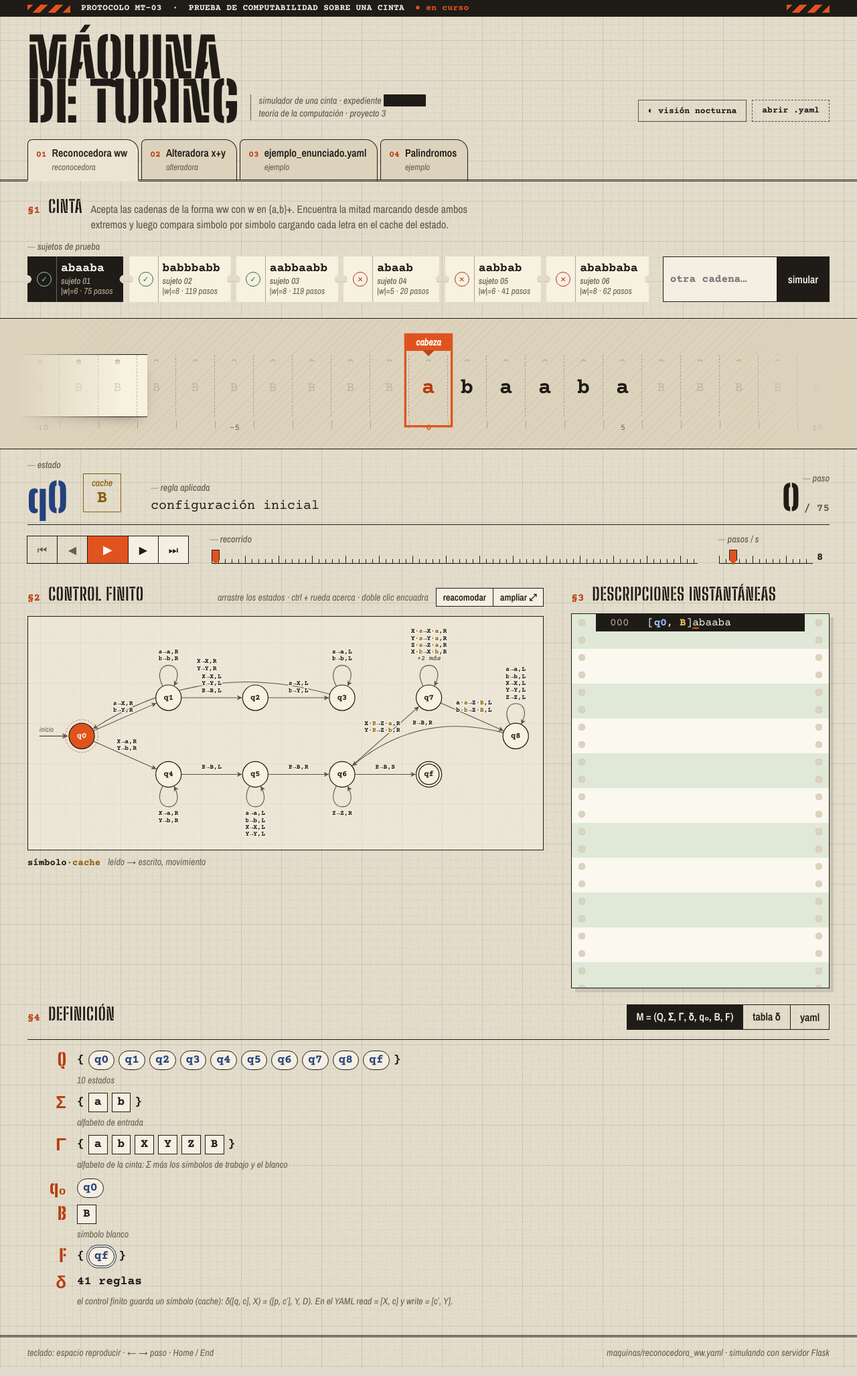
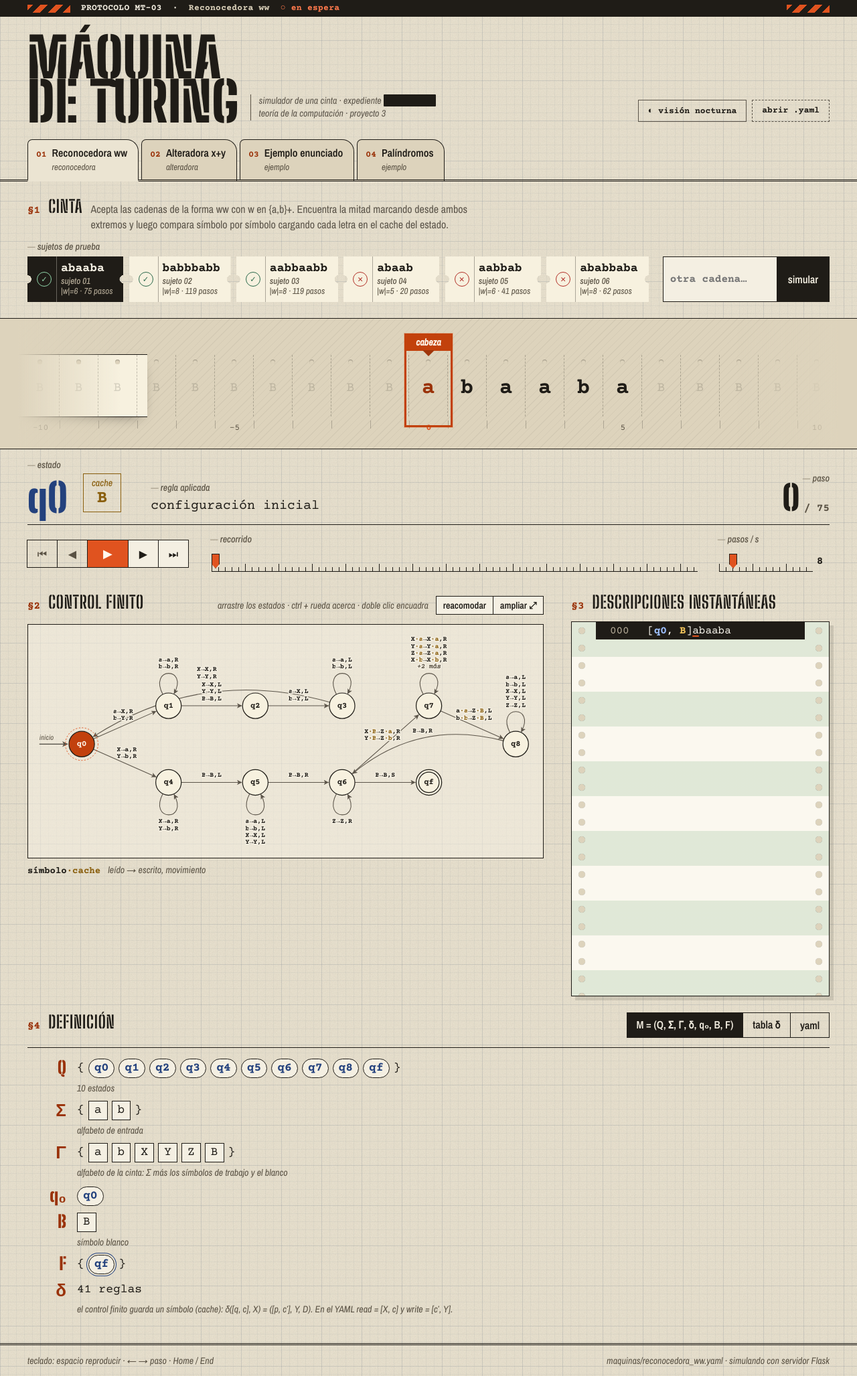
Before and after one commit to fatupopzz/proyecto3-teoria, a Flask app: page / in a window 1280 px wide. Shown: the whole page at 67% size. Run offline with Flask 3, Linux system fonts and the light colour scheme.

Commit message:
Correcciones de la auditoria UX y estetica funcional
Contraste AA en numeros de fichas, textos tenues, cabeza y estado actual;
deslizadores de 32px (2.5.8); fichas y cadenas con aria-current y
aria-pressed en vez de roles de pestana sueltos; meta descripcion y enlace
para saltar a la cinta; menos negrita para que el peso marque jerarquia;
tildes en todos los mensajes. La franja de protocolo y el REC muestran el
estado real de la prueba.

```diff
--- a/app.py
+++ b/app.py
@@ -26,15 +26,21 @@ LIMITE_PASOS_WEB = 20_000
 app = Flask(__name__, template_folder="web/templates", static_folder="web/static")
 
 
+def _titulo(archivo):
+    """ejemplo_enunciado.yaml -> Ejemplo enunciado (para las que no traen 'name')."""
+    base = os.path.splitext(archivo)[0].replace("_", " ")
+    return base[:1].upper() + base[1:]
+
+
 def listar_maquinas():
     archivos = sorted(f for f in os.listdir(CARPETA_MAQUINAS) if f.endswith((".yaml", ".yml")))
     lista = []
     for archivo in archivos:
         try:
             m = cargar_archivo(os.path.join(CARPETA_MAQUINAS, archivo))
-            nombre = m.nombre or archivo
+            nombre = m.nombre or _titulo(archivo)
         except ErrorConfiguracion:
-            nombre = archivo
+            nombre = _titulo(archivo)
         lista.append({"archivo": archivo, "nombre": nombre})
     # las dos del proyecto primero
     orden = {"reconocedora_ww.yaml": 0, "alteradora_suma_binaria.yaml": 1}
--- a/main.py
+++ b/main.py
@@ -61,7 +61,7 @@ def main():
         consola.print(f"[bold red]No existe el archivo {args.archivo}[/]")
         return 1
     except ErrorConfiguracion as e:
-        consola.print(f"[bold red]Configuracion invalida[/] en {args.archivo}, {e}")
+        consola.print(f"[bold red]Configuración inválida[/] en {args.archivo}, {e}")
         return 1
 
     mostrar_maquina(maquina, args.archivo)
--- a/maquinas/alteradora_suma_binaria.yaml
+++ b/maquinas/alteradora_suma_binaria.yaml
@@ -26,9 +26,9 @@
 mt:
   name: "Alteradora  x+y"
   description: >
-    Suma dos numeros binarios. Recorre y de derecha a izquierda llevando cada
+    Suma dos números binarios. Recorre y de derecha a izquierda llevando cada
     bit en el cache del estado y el acarreo en la familia de estados (f0..p0 /
-    f1..p1). Deja en la cinta unicamente el resultado.
+    f1..p1). Deja en la cinta únicamente el resultado.
 
   states: [f0, t0, m0, s0, p0, f1, t1, m1, s1, p1, v, c, r, qf]
   input_alphabet: ["0", "1", "+"]
--- a/maquinas/palindromos.yaml
+++ b/maquinas/palindromos.yaml
@@ -6,10 +6,10 @@
 # simbolo en medio.
 
 mt:
-  name: "Palindromos"
+  name: "Palíndromos"
   description: >
-    Acepta las cadenas que se leen igual al derecho y al reves. Guarda el
-    primer simbolo en el cache, lo compara con el ultimo y borra ambos.
+    Acepta las cadenas que se leen igual al derecho y al revés. Guarda el
+    primer símbolo en el cache, lo compara con el último y borra ambos.
 
   states: [q0, q1, q2, q3, qf]
   input_alphabet: [a, b]
--- a/maquinas/reconocedora_ww.yaml
+++ b/maquinas/reconocedora_ww.yaml
@@ -26,7 +26,7 @@ mt:
   name: "Reconocedora  ww"
   description: >
     Acepta las cadenas de la forma ww con w en {a,b}+. Encuentra la mitad
-    marcando desde ambos extremos y luego compara simbolo por simbolo
+    marcando desde ambos extremos y luego compara símbolo por símbolo
     cargando cada letra en el cache del estado.
 
   states: [q0, q1, q2, q3, q4, q5, q6, q7, q8, qf]
--- a/mt/consola.py
+++ b/mt/consola.py
@@ -209,7 +209,7 @@ def animar(resultado, maquina, pausa=0.12):
             cabecera.append("   cache ", style=TENUE)
             cabecera.append(d.cache, style=f"bold {CACHE}")
         regla = Text(d.transicion.formal(maquina.blanco, _con_cache(maquina))
-                     if d.transicion else "configuracion inicial", style=TENUE)
+                     if d.transicion else "configuración inicial", style=TENUE)
         partes = [cabecera, cinta_visual(simbolos, ventana_ini, d.cabeza, maquina.blanco),
                   Text(""), regla, Text(""), _id_coloreado(d, maquina)]
         if final:
--- a/mt/modelo.py
+++ b/mt/modelo.py
@@ -87,6 +87,6 @@ class MaquinaTuring:
                     i += len(s)
                     break
             else:
-                raise ValueError(f"'{cadena[i]}' (posicion {i}) no pertenece a Σ = "
+                raise ValueError(f"'{cadena[i]}' (posición {i}) no pertenece a Σ = "
                                  f"{{{', '.join(self.alfabeto_entrada)}}}")
         return simbolos
--- a/mt/simulador.py
+++ b/mt/simulador.py
@@ -89,7 +89,7 @@ class Simulador:
         while True:
             if mt.es_aceptacion(estado):
                 return Resultado(entrada, True, ACEPTADA,
-                                 f"la MT se detuvo en el estado de aceptacion {estado}",
+                                 f"la MT se detuvo en el estado de aceptación {estado}",
                                  ids, cinta.contenido())
 
             leido = cinta.leer()
@@ -97,8 +97,8 @@ class Simulador:
             if regla is None:
                 pareja = f"[{estado}, {cache}]" if mt.usa_cache else estado
                 return Resultado(entrada, False, SIN_TRANSICION,
-                                 f"δ({pareja}, {leido}) no esta definida y {estado} no es "
-                                 f"de aceptacion", ids, cinta.contenido())
+                                 f"δ({pareja}, {leido}) no está definida y {estado} no es "
+                                 f"de aceptación", ids, cinta.contenido())
 
             if len(ids) > self.limite_pasos:
                 return Resultado(entrada, False, LIMITE,
--- a/web/static/visor.css
+++ b/web/static/visor.css
@@ -16,15 +16,19 @@
   /* tinta */
   --tinta: #1f1c17;
   --tinta-media: #5c554a;
-  --tinta-tenue: #675f50;
+  --tinta-tenue: #5a5244;
   --tinta-gris: #a59c89;
   /* acentos */
   --azul: #23417d;
   --senal: #e0531f;
   --senal-hover: #c74312;
-  --senal-texto: #b83d0e;
+  --senal-texto: #9a3209;
   --senal-suave: #f6c9a8;
   --sobre-senal: #fff8ee;
+  /* fondo de acento cuando lleva texto encima (cabeza, estado actual, fila activa) */
+  --senal-fondo: #c2410c;
+  /* el punto de estado de la franja, que va sobre fondo var(--tinta) */
+  --senal-sobre-tinta: #ff7a4d;
   --ambar: #8a5f0e;
   --ambar-claro: #c99a3a;
   --verde: #2c6a4c;
@@ -172,7 +176,7 @@ h1 {
 .ficha .num { font: 700 var(--t-xs) var(--mono); color: var(--senal-texto); }
 .ficha .nom { font: 600 var(--t-m) var(--cuerpo); white-space: nowrap; }
 .ficha .tipo { grid-column: 2; font: italic var(--t-xs) var(--cuerpo); color: var(--tinta-tenue); }
-.ficha[aria-selected="true"] {
+.ficha[aria-current="true"] {
   background: var(--papel);
   border-bottom: 3px solid var(--papel);
   z-index: 1;
@@ -377,7 +381,7 @@ main { padding: 0 var(--margen); }
   width: calc(var(--celda) + 14px);
   height: 140px;
   margin-left: calc((var(--celda) + 14px) / -2);
-  border: 3px solid var(--senal);
+  border: 3px solid var(--senal-fondo);
   border-top-width: 26px;
   pointer-events: none;
   box-shadow: 0 0 0 1px color-mix(in srgb, var(--senal) 25%, transparent);
@@ -388,7 +392,7 @@ main { padding: 0 var(--margen); }
   left: 50%;
   top: -3px;
   border: 9px solid transparent;
-  border-top-color: var(--senal);
+  border-top-color: var(--senal-fondo);
   margin-left: -9px;
   transform: translateY(2px);
   filter: brightness(.82);
@@ -560,7 +564,7 @@ input[type=range] {
   -webkit-appearance: none;
   appearance: none;
   width: 100%;
-  height: 20px;
+  height: 32px;
   background:
     repeating-linear-gradient(90deg, var(--tinta) 0 1px, transparent 1px 10px) bottom / 100% 6px no-repeat,
     repeating-linear-gradient(90deg, var(--tinta) 0 1px, transparent 1px 50px) bottom / 100% 11px no-repeat;
@@ -637,7 +641,7 @@ input[type=range]::-moz-range-thumb {
 .nodo text { font: 700 var(--t-m) var(--mono); fill: var(--tinta); text-anchor: middle; dominant-baseline: central; pointer-events: none; }
 .nodo circle.halo { fill: none; stroke: var(--senal); stroke-width: 1.2; stroke-dasharray: 3 3; opacity: 0; }
 .nodo.visitado circle.borde { fill: var(--nodo-visitado); }
-.nodo.actual circle.borde { fill: var(--senal); stroke: var(--tinta); }
+.nodo.actual circle.borde { fill: var(--senal-fondo); stroke: var(--tinta); }
 .nodo.actual text { fill: var(--sobre-senal); }
 .nodo.actual circle.halo { opacity: 1; animation: girar 6s linear infinite; }
 @keyframes girar { to { stroke-dashoffset: -60; } }
@@ -710,7 +714,7 @@ input[type=range]::-moz-range-thumb {
   grid-template-columns: 58px 1fr;
   gap: 10px 16px;
   margin: 0;
-  font: 700 var(--t-l)/1.5 var(--mono);
+  font: 400 var(--t-l)/1.5 var(--mono);
   max-width: 980px;
 }
 .formal dt { font: 900 var(--t-2xl)/1 var(--rotulo); color: var(--senal-texto); text-align: right; }
@@ -871,7 +875,9 @@ body.soltando::after {
   background: repeating-linear-gradient(-45deg, var(--senal) 0 8px, transparent 8px 16px);
 }
 .franja .cinta-peligro:last-child { margin-left: auto; }
-.franja .parpadeo { color: var(--senal); animation: luz 1.6s steps(1) infinite; }
+.franja .estado-prueba { color: var(--senal-sobre-tinta); }
+.franja .estado-prueba.vivo::first-letter { animation: luz 1s steps(1) infinite; }
+.franja .maquina-prueba { color: var(--papel-oscuro); }
 @keyframes luz { 50% { opacity: .15; } }
 
 .censura {
--- a/web/static/visor.js
+++ b/web/static/visor.js
@@ -230,7 +230,7 @@ function renderFichas() {
   }
   for (const f of fichas) {
     E.fichas.append(h("button", {
-      class: "ficha", role: "tab", "aria-selected": String(f.activa),
+      class: "ficha", "aria-current": String(f.activa),
       onclick: () => { if (!f.activa) f.abrir(); },
     }, h("span", { class: "num" }, f.num), h("span", { class: "nom" }, f.nom),
        h("span", { class: "tipo" }, f.tipo)));
@@ -249,8 +249,8 @@ function renderEntradas() {
       ? "fuera de Σ"
       : `|w|=${[...r.entrada].length} · ${r.pasos} pasos`;
     E.entradas.append(h("button", {
-      class: "entrada" + (r.propia ? " propia-res" : ""), role: "tab",
-      "aria-selected": String(i === S.sel),
+      class: "entrada" + (r.propia ? " propia-res" : ""),
+      "aria-pressed": String(i === S.sel),
       onclick: () => seleccionar(i),
     }, marca, h("span", { class: "w", "data-sujeto": "sujeto " + String(i + 1).padStart(2, "0") }, r.entrada || "ε"),
        h("span", { class: "info" }, info)));
@@ -260,7 +260,7 @@ function renderEntradas() {
 function seleccionar(i) {
   pausar();
   S.sel = i;
-  [...E.entradas.children].forEach((b, k) => b.setAttribute("aria-selected", String(k === i)));
+  [...E.entradas.children].forEach((b, k) => b.setAttribute("aria-pressed", String(k === i)));
   construirCinta();
   construirIds();
   E.tiempo.max = ultimoPaso();
@@ -276,6 +276,9 @@ function seleccionar(i) {
 
 function renderMaquina() {
   const m = S.maquina;
+  $("#franja-maquina").textContent = (m.nombre || S.archivo || S.subido?.nombre || "máquina sin nombre").replace(/\s+/g, " ");
+  // lo tachado del expediente es el tipo de prueba; se lee pasando el cursor
+  $("#censura").textContent = S.archivo ? tipoDe(S.archivo) : "archivo propio";
   E.descripcion.textContent = m.descripcion || "";
   E.cacheCaja.hidden = !m.usaCache;
   renderFormal();
@@ -814,7 +817,34 @@ function irA(p) {
   if (p === fin) ponerSello(r, previo !== fin);
   else E.sello.hidden = true;
   marcarHud(r, p);
+  marcarEstado();
   S.pasoPintado = p;
+}
+
+// La franja de protocolo y el HUD dicen en que va la prueba de verdad. La franja
+// es role=status: solo se reescribe cuando cambia el estado, no en cada paso,
+// para no saturar al lector de pantalla.
+function estadoPrueba() {
+  const r = actual();
+  if (!r) return ["○ en espera", false];
+  if (!r.ids.length) return ["■ entrada inválida", false];
+  if (S.paso >= ultimoPaso()) {
+    if (r.aceptada) return ["■ sujeto aceptado", false];
+    if (r.motivo === "limite_pasos") return ["■ no se detuvo", false];
+    return ["■ sujeto rechazado", false];
+  }
+  if (S.reproduciendo) return ["● registrando", true];
+  return S.paso === 0 ? ["○ en espera", false] : ["❚❚ en pausa", false];
+}
+
+function marcarEstado() {
+  const [texto, vivo] = estadoPrueba();
+  const el = $("#franja-estado");
+  if (el.textContent !== texto) el.textContent = texto;
+  el.classList.toggle("vivo", vivo);
+  const rec = document.querySelector(".hud .rec");
+  rec.textContent = vivo ? "REC" : texto.replace(/^\S+\s/, "").toUpperCase();
+  rec.classList.toggle("quieto", !vivo);
 }
 
 // codigo de tiempo de la camara: cada paso de la MT es un cuadro a 24 cps
@@ -926,11 +956,13 @@ function reproducir() {
     S.raf = requestAnimationFrame(tic);
   };
   S.raf = requestAnimationFrame(tic);
+  marcarEstado();
 }
 
 function pausar() {
   S.reproduciendo = false;
   cancelAnimationFrame(S.raf);
+  if (actual()) marcarEstado();
   E.bPlay.textContent = "▶";
   E.bPlay.setAttribute("aria-label", "Reproducir");
 }
--- a/web/templates/index.html
+++ b/web/templates/index.html
@@ -4,6 +4,11 @@
   <meta charset="utf-8">
   <meta name="viewport" content="width=device-width, initial-scale=1">
   <title>Máquina de Turing</title>
+  <meta name="description" content="Simulador de Máquinas de Turing de una cinta: carga la máquina desde YAML, reproduce paso a paso las descripciones instantáneas y dice si la cadena es aceptada.">
+  <meta property="og:title" content="Máquina de Turing · simulador de una cinta">
+  <meta property="og:description" content="Cinta, diagrama de estados e IDs paso a paso. Teoría de la Computación, proyecto 3.">
+  <meta property="og:type" content="website">
+  <meta name="theme-color" content="#1f1c17">
   <link rel="preconnect" href="https://fonts.googleapis.com">
   <link rel="preconnect" href="https://fonts.gstatic.com" crossorigin>
   <link rel="stylesheet" href="https://fonts.googleapis.com/css2?family=Big+Shoulders+Stencil+Display:wght@700;900&display=swap">
@@ -14,6 +19,7 @@
   </script>
 </head>
 <body>
+  <a class="saltar" href="#t-cinta">saltar a la cinta</a>
   <div class="alarma" id="alarma" aria-hidden="true"></div>
   <div class="hud" aria-hidden="true">
     <span class="esquinas"></span>
@@ -37,16 +43,16 @@
   <div class="franja" role="note">
     <span class="cinta-peligro" aria-hidden="true"></span>
     <span>PROTOCOLO MT-03</span>
-    <span>·</span>
-    <span>PRUEBA DE COMPUTABILIDAD SOBRE UNA CINTA</span>
-    <span class="parpadeo" aria-hidden="true">● en curso</span>
+    <span aria-hidden="true">·</span>
+    <span class="maquina-prueba" id="franja-maquina">prueba de computabilidad sobre una cinta</span>
+    <span class="estado-prueba" id="franja-estado" role="status">○ en espera</span>
     <span class="cinta-peligro" aria-hidden="true"></span>
   </div>
 
   <header class="cabecera">
     <div class="titulo">
       <h1>Máquina<br>de Turing</h1>
-      <p class="nota">simulador de una cinta · expediente <span class="censura" title="clasificado">clasificado</span><br>teoría de la computación · proyecto 3</p>
+      <p class="nota">simulador de una cinta · expediente <span class="censura" id="censura" tabindex="0" title="pase el cursor para leer">clasificado</span><br>teoría de la computación · proyecto 3</p>
     </div>
     <nav class="fichas" id="fichas" aria-label="Máquinas"></nav>
     <div class="herramientas">
@@ -66,7 +72,7 @@
 
       <div class="fila-entradas">
         <span class="etq">sujetos de prueba</span>
-        <div class="entradas" id="entradas" role="tablist" aria-label="Cadenas"></div>
+        <div class="entradas" id="entradas" role="group" aria-label="Cadenas de prueba"></div>
         <form class="propia" id="propia">
           <input id="cadena" placeholder="otra cadena…" autocomplete="off" aria-label="Cadena a simular">
           <button type="submit">simular</button>
@@ -138,16 +144,16 @@
 
     <section class="archivo" aria-labelledby="t-def">
       <div class="rotulo"><span>§4</span><h2 id="t-def">definición</h2>
-        <div class="pestanas" role="tablist">
-          <button role="tab" data-panel="p-formal" aria-selected="true">M = (Q, Σ, Γ, δ, q₀, B, F)</button>
-          <button role="tab" data-panel="p-delta" aria-selected="false">tabla δ</button>
-          <button role="tab" data-panel="p-yaml" aria-selected="false">yaml</button>
+        <div class="pestanas" role="tablist" aria-label="Vista de la definición">
+          <button role="tab" id="tab-formal" aria-controls="p-formal" data-panel="p-formal" aria-selected="true">M = (Q, Σ, Γ, δ, q₀, B, F)</button>
+          <button role="tab" id="tab-delta" aria-controls="p-delta" data-panel="p-delta" aria-selected="false">tabla δ</button>
+          <button role="tab" id="tab-yaml" aria-controls="p-yaml" data-panel="p-yaml" aria-selected="false">yaml</button>
         </div>
       </div>
 
-      <div class="panel" id="p-formal"></div>
-      <div class="panel" id="p-delta" hidden></div>
-      <div class="panel" id="p-yaml" hidden>
+      <div class="panel" id="p-formal" role="tabpanel" aria-labelledby="tab-formal"></div>
+      <div class="panel" id="p-delta" role="tabpanel" aria-labelledby="tab-delta" hidden></div>
+      <div class="panel" id="p-yaml" role="tabpanel" aria-labelledby="tab-yaml" hidden>
         <div class="editor">
           <pre class="numeros" id="numeros" aria-hidden="true"></pre>
           <textarea id="yaml" spellcheck="false" aria-label="Descripción YAML de la máquina"></textarea>
```
Also changed, not shown: other parts of web/static/visor.css (+26 -13 lines), mt/parser.py (+13 -13 lines), tests/test_parser_simulador.py (+2 -2 lines).
